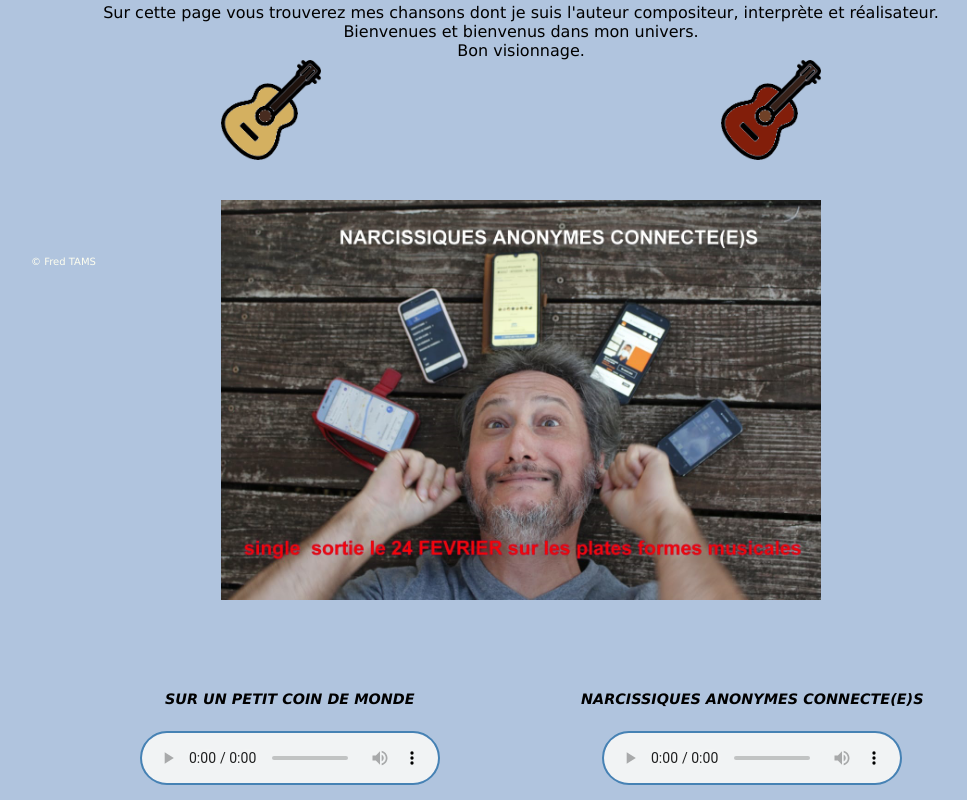
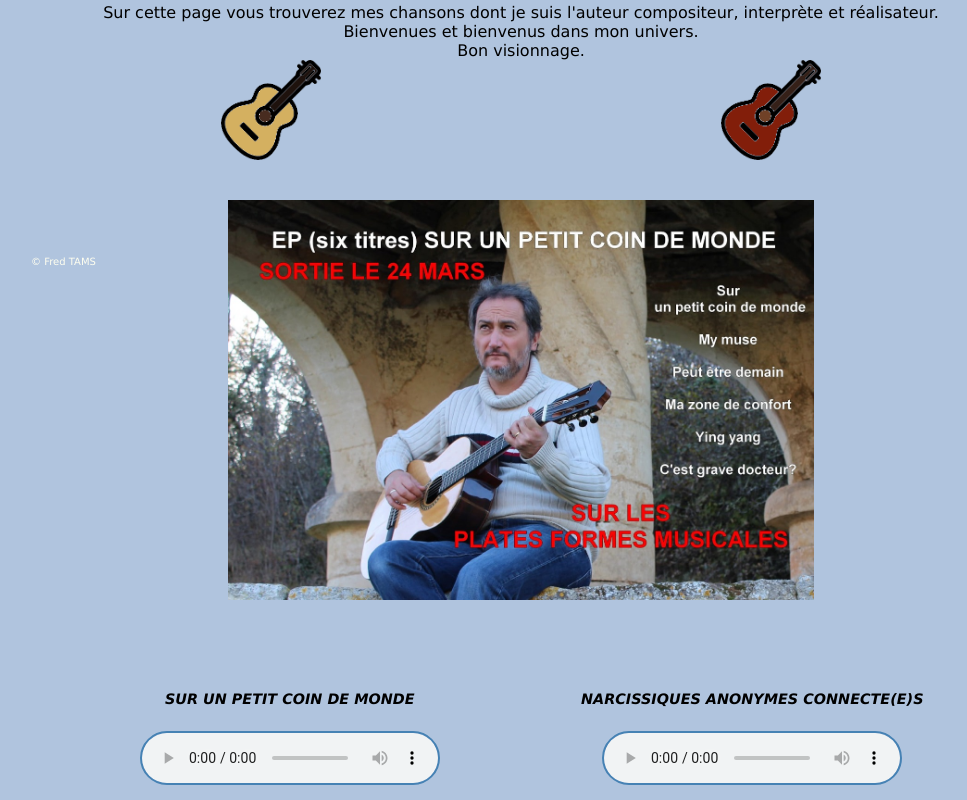
Before and after one commit to FredTams79/Jpousong, a plain HTML site: page index.html in a window 1280 px wide. Shown: the part 523-1323 px from the top of the page, without its empty margins (119-1086 px from the left). Drawn offline with Linux system fonts and the light colour scheme.

Commit message:
modif img annonce EP

```diff
--- a/index.html
+++ b/index.html
@@ -102,7 +102,7 @@
           <img src="img/guitare2.png" alt="guitare2" />
         </div>
         <div class="photoAnnonce">
-          <img src="img/022.jpg" alt="img perso jpousong" />
+          <img src="img/023.jpg" alt="img perso jpousong" />
         </div>
       </main>
       <!-- END MAIN -->
```
